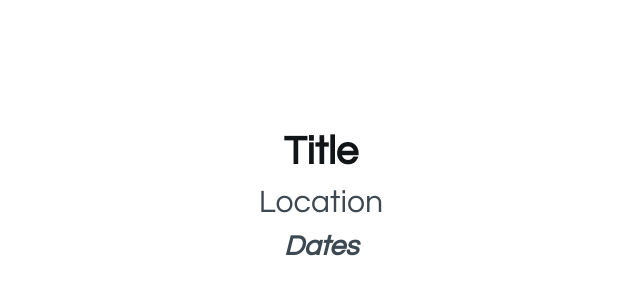
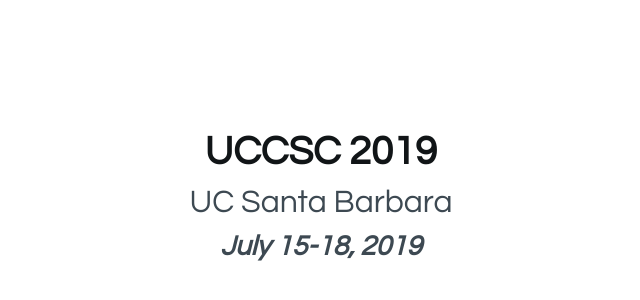
Before and after one commit to dsaludares/placeholder, a plain HTML site: page index.html in a window 1280 px wide. Shown: the part 200-500 px from the top of the page, without its empty margins (319-959 px from the left). Drawn offline with nearby package versions, Linux system fonts and the light colour scheme; a small style sheet from the web is missing.

Commit message:
Add title, location, and dates

```diff
--- a/index.html
+++ b/index.html
@@ -17,9 +17,9 @@
 
   <body class="text-center">
     <div>
-        <h1>Title</h1>
-        <h2>Location</h2>
-        <h3 class="font-italic">Dates</h3>
+        <h1>UCCSC 2019</h1>
+        <h2>UC Santa Barbara</h2>
+        <h3 class="font-italic">July 15-18, 2019</h3>
     </div>
 
     <!-- Optional JavaScript -->
```
